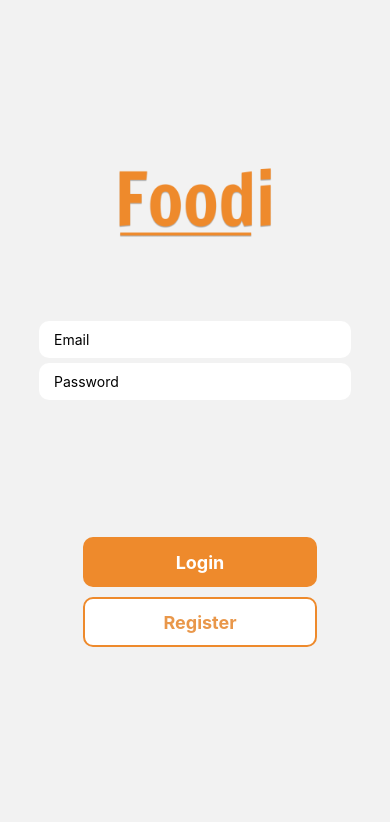
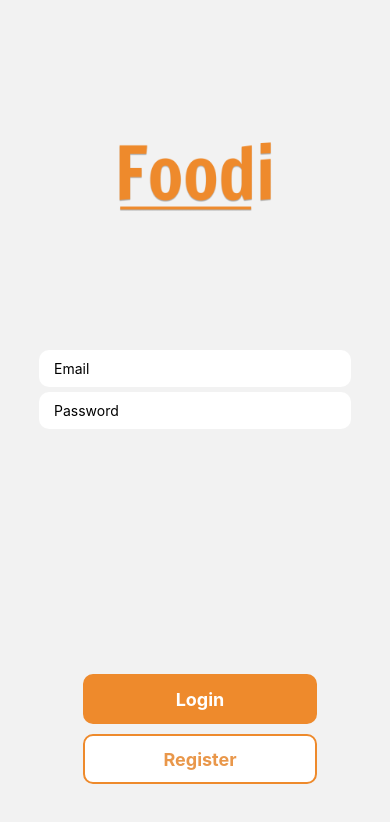
Before and after one commit to sami246/foodi, a React Native app: screen /Login in a window 390 px wide. Shown: the top 822 px of the page. Built offline with nearby package versions, Linux system fonts and the light colour scheme; no server answers.

Commit message:
Login/Register Fixes

```diff
--- a/screens/LoginScreen.js
+++ b/screens/LoginScreen.js
@@ -4,7 +4,7 @@ import { useState, useEffect} from 'react';
 import { signInWithEmailAndPassword } from "firebase/auth";
 import { auth } from '../firebase';
 import AppButton from '../components/AppButton';
-import { colors } from '../constants/theme';
+import { colors, sizes } from '../constants/theme';
 
 
 const LoginScreen = ({ navigation }) => {
@@ -51,6 +51,7 @@ const LoginScreen = ({ navigation }) => {
             </View>
             <View style = {styles.inputContainer}>
                 <TextInput
+                    keyboardType='email-address'
                     placeholder='Email'
                     value={email}
                     style={styles.input}
@@ -96,10 +97,9 @@ const styles = StyleSheet.create({
     container: {
         justifyContent: 'center',
         alignItems: 'center',
-        flex: 1,
-        maxHeight: '70%',
-        top: 80,
-        bottom: 20
+        maxHeight: sizes.height,
+        height: sizes.height,
+        flex: 1
     },
     inputContainer: {
         flex: 1,
--- a/screens/RegisterScreen.js
+++ b/screens/RegisterScreen.js
@@ -40,12 +40,13 @@ const RegisterScreen = ({ navigation }) => {
         </View>
         <View style = {styles.inputContainer}>
             <TextInput
-                placeholder='Name'
+                placeholder='Full Name'
                 value={name}
                 style={styles.input}
                 onChangeText = { text => setName(text)}
             />
             <TextInput
+                keyboardType='email-address'
                 placeholder='Email'
                 value={email}
                 style={styles.input}
```
